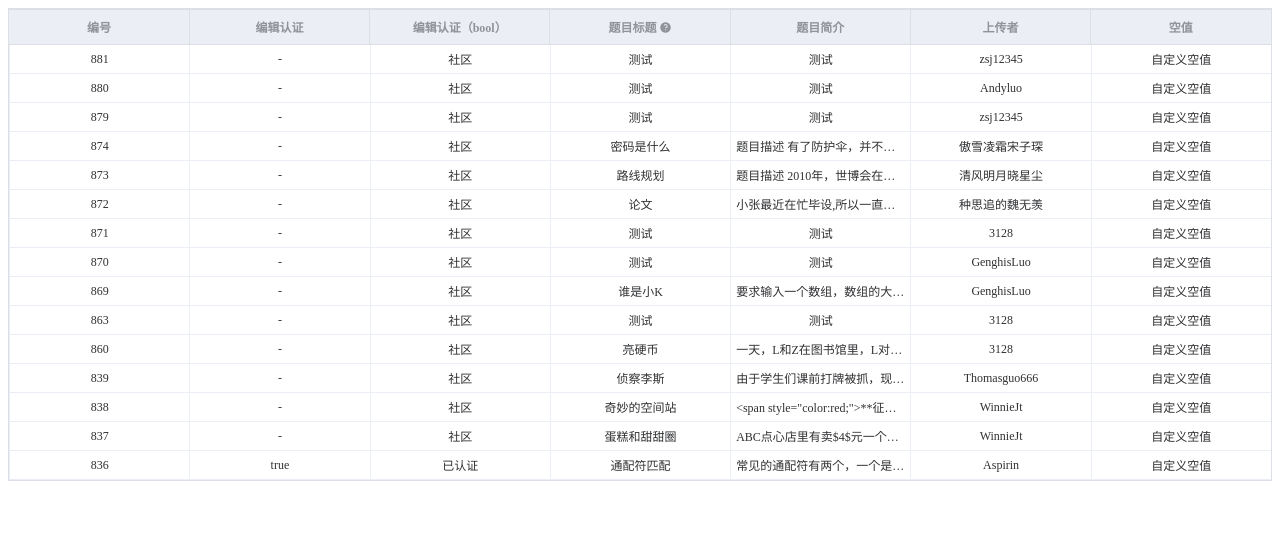
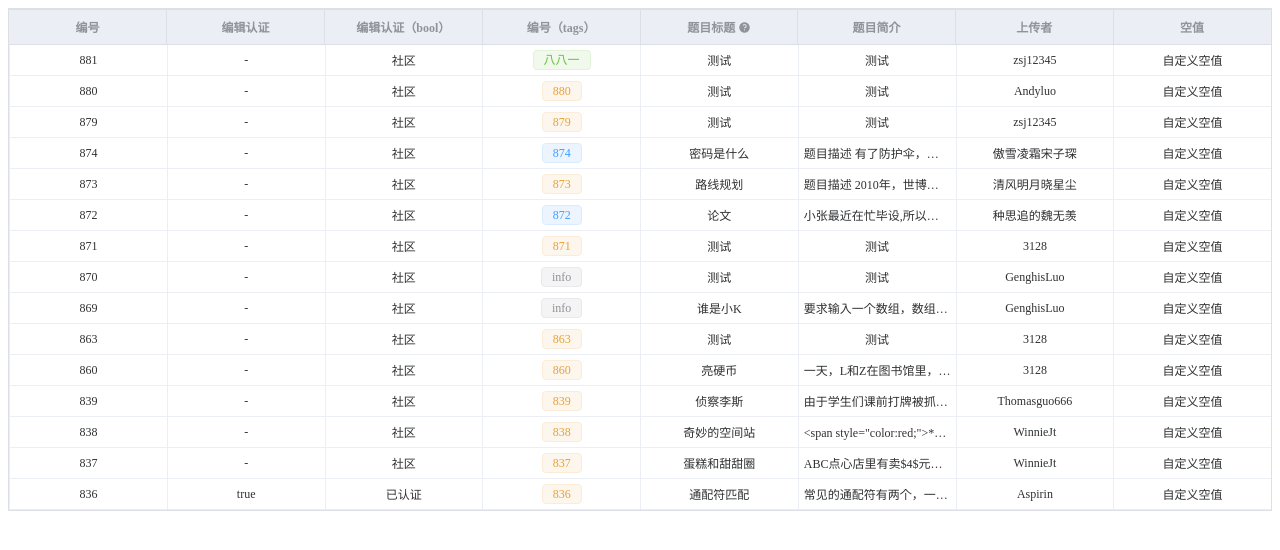
Before and after one commit to CornerSkyless/vue-geelist, a Vue app: page / in a window 1280 px wide. Shown: the top 550 px of the page. Built offline with nearby package versions, Linux system fonts and the light colour scheme.

Commit message:
完成 tags

```diff
--- a/src/App.vue
+++ b/src/App.vue
@@ -959,6 +959,16 @@ export default class App extends Vue {
         bool: { yText: "已认证", nText: "社区" }
       },
       {
+        label: "编号（tags）",
+        index: "id",
+        tags: [
+          { case: 881, text: "八八一", type: "success" },
+          { in: [874, 872], type: "error" },
+          { in: [870, 869], text: "info", type: "info" },
+          { type: "warning" }
+        ]
+      },
+      {
         label: "题目标题",
         index: "topic",
         description: "这是这个列的简介",
--- a/src/components/geelist.vue
+++ b/src/components/geelist.vue
@@ -19,7 +19,12 @@
                         <div slot="content" style="max-width: 350px">{{getToolTipContent(row,column)}}</div>
                         <span>{{getContent(row,column)}}</span>
                     </el-tooltip>
-                    <span v-if="!column.tooltip">{{getContent(row,column)}}</span>
+                    <el-tag v-if="column.tags"
+                            :type="getTagOption(row,column).type"
+                            :color="getTagOption(row,column).color">
+                        {{getContent(row,column)}}
+                    </el-tag>
+                    <span v-if="!column.tooltip && !column.tags">{{getContent(row,column)}}</span>
                 </td>
             </tr>
             </tbody>
@@ -29,7 +34,11 @@
 
 <script lang="ts">
 import { Component, Prop, Vue } from "vue-property-decorator";
-import { GeelistColumnOption, GeelistOption } from "./interface";
+import {
+  GeelistColumnOption,
+  GeelistOption,
+  GeelistTagOption
+} from "./interface";
 
 function IndexByIndex(obj: any, indexes: string): string {
   let levels = indexes.split(".");
@@ -55,6 +64,10 @@ export default class Geelist extends Vue {
   private option: GeelistOption;
 
   getContent(row: any, columnOption: GeelistColumnOption): string {
+    if (columnOption.tags) {
+      const tagOption = this.getTagOption(row, columnOption);
+      if (tagOption && tagOption.text) return tagOption.text;
+    }
     if (columnOption.bool) {
       return IndexByIndex(row, columnOption.index)
         ? columnOption.bool.yText
@@ -69,6 +82,15 @@ export default class Geelist extends Vue {
         this.getEmptyMessage(columnOption)
       );
     }
+  }
+
+  getTagOption(row: any, columnOption: GeelistColumnOption): GeelistTagOption {
+    const ca = IndexByIndex(row, columnOption.index);
+    let tagOption = columnOption.tags.find(
+      tag => tag.case === ca || (tag.in && tag.in.indexOf(ca) >= 0)
+    );
+    if (!tagOption) return columnOption.tags.find(tag => !tag.case && !tag.in);
+    return tagOption;
   }
 
   getToolTipContent(row: any, columnOption: GeelistColumnOption): string {
```
Also changed, not shown: src/components/interface.ts (+11 -3 lines).
